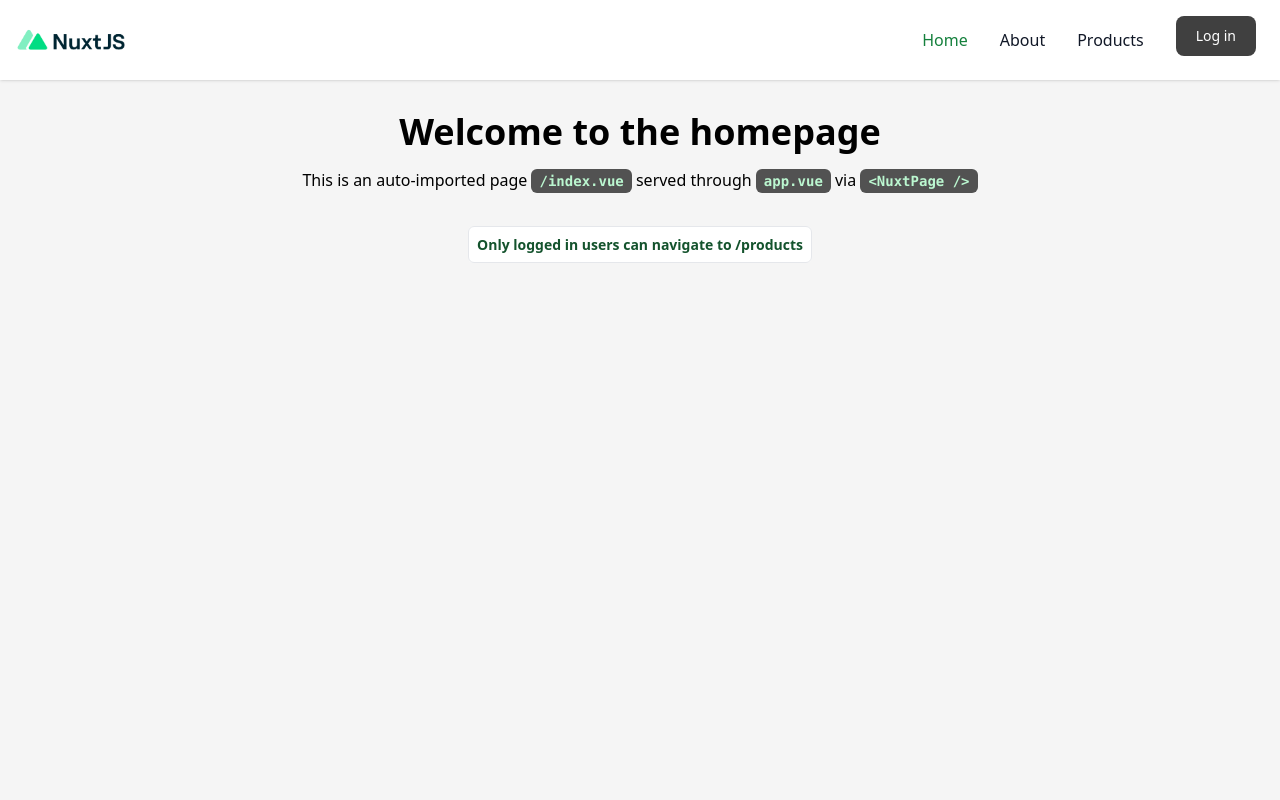
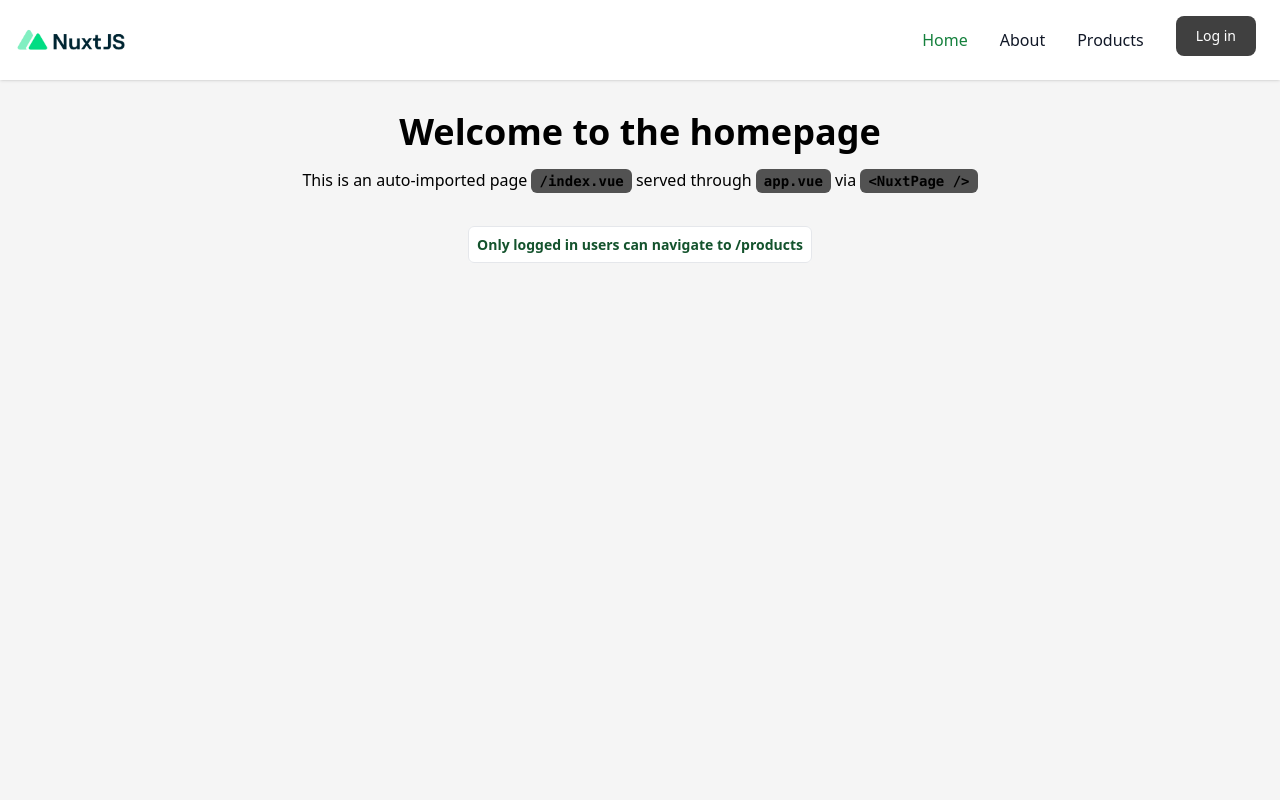
Before and after one commit to gsusgit/nuxt-app, a Nuxt app: page / in a window 1280 px wide. Shown: the top 800 px of the page. Built offline with nearby package versions, Linux system fonts and the light colour scheme.

Commit message:
use state

```diff
--- /dev/null
+++ b/composables/states.ts
@@ -0,0 +1 @@
+export const useColor = () => useState<string>('color', () => 'green')
--- a/pages/index.vue
+++ b/pages/index.vue
@@ -3,17 +3,20 @@
     <h1 class="mb-4 text-4xl font-bold">Welcome to the homepage</h1>
     This is an auto-imported page
     <code
-      class="bg-neutral-600 px-2 py-1 rounded-md text-green-200 font-semibold text-sm"
+      class="bg-neutral-600 px-2 py-1 rounded-md font-semibold text-sm"
+      :class="`text-${color}-200`"
       >/index.vue</code
     >
     served through
     <code
-      class="bg-neutral-600 px-2 py-1 rounded-md text-green-200 font-semibold text-sm"
+      class="bg-neutral-600 px-2 py-1 rounded-md font-semibold text-sm"
+      :class="`text-${color}-200`"
       >app.vue</code
     >
     via
     <code
-      class="bg-neutral-600 px-2 py-1 rounded-md text-green-200 font-semibold text-sm"
+      class="bg-neutral-600 px-2 py-1 rounded-md font-semibold text-sm"
+      :class="`text-${color}-200`"
       >&lt;NuxtPage /&gt;</code
     >
     <p class="max-w-md mx-auto m-10">
@@ -25,3 +28,8 @@
     </p>
   </section>
 </template>
+
+<script setup lang="ts">
+import { useColor } from '~/composables/states'
+const color = useColor()
+</script>
```
